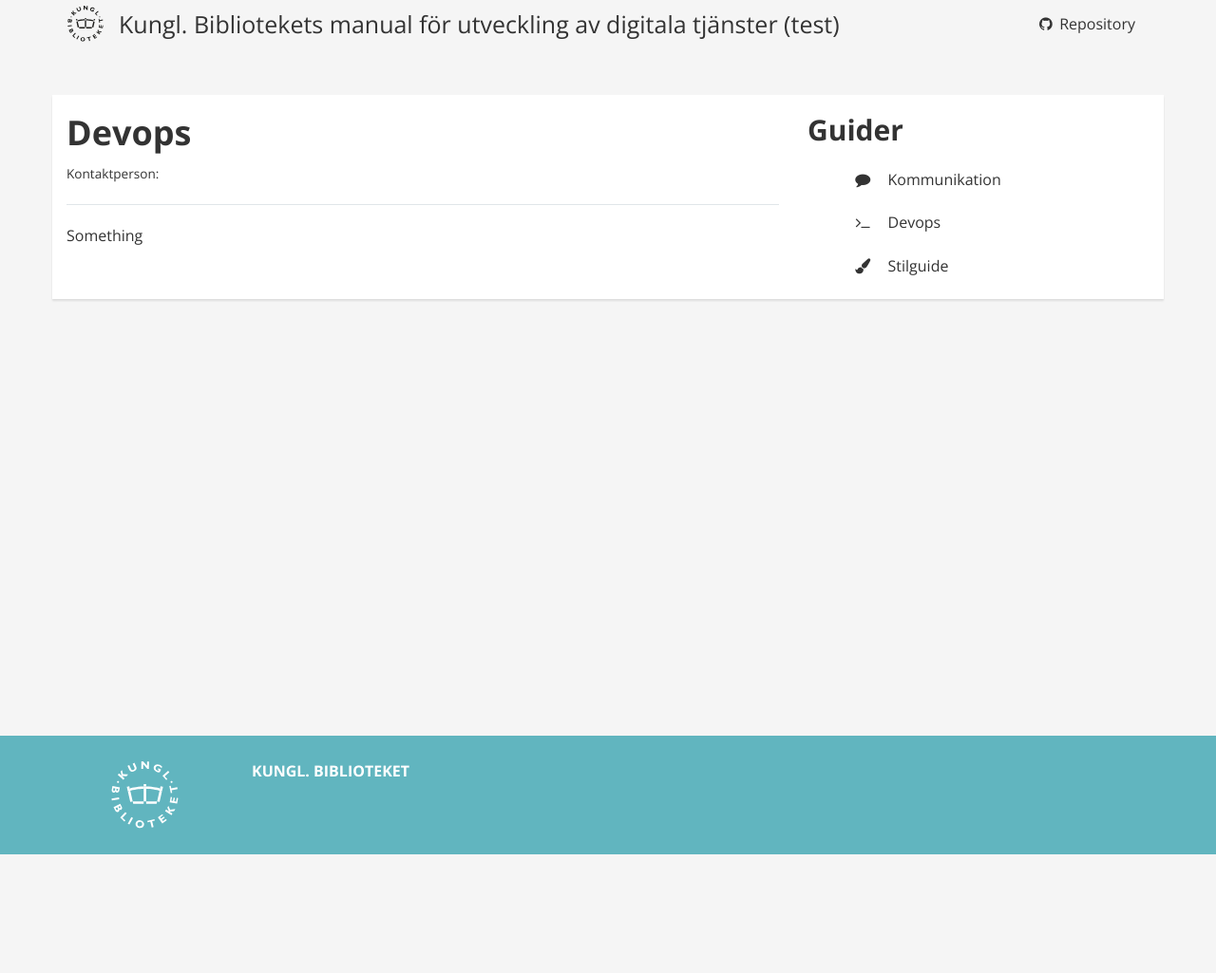
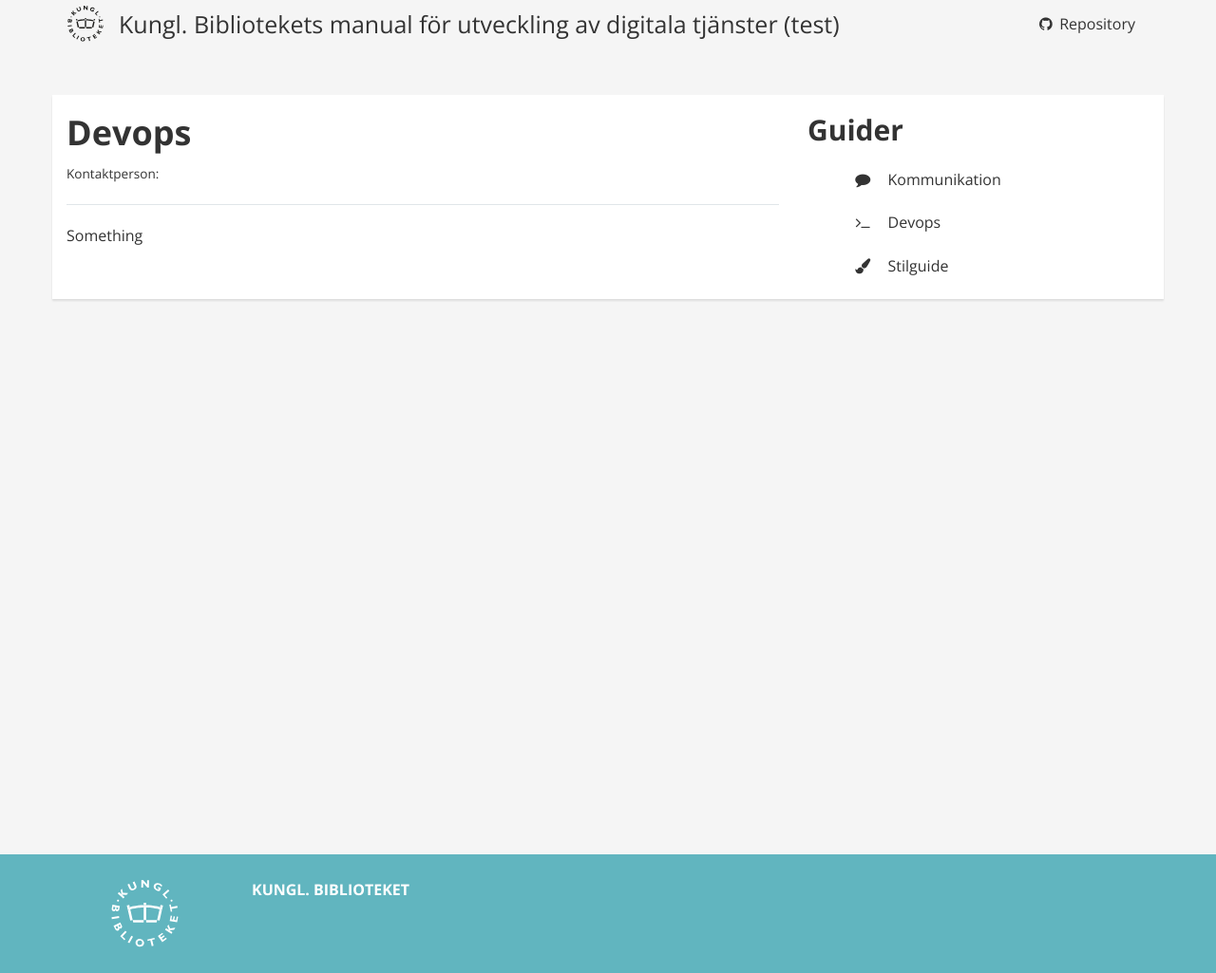
Before and after one commit to Kungbib/service-manual, a Jekyll site: the page built from devops.md, in a window 1280 px wide. Shown: the whole page at 95% size. Built offline with Jekyll 4.4.1, drawn with Linux system fonts in a browser that asks for light colours; nearby versions of some CDN libraries; before the commit the page ends 900 px from its top, so only the background shows below that.

Commit message:
footer fixed

```diff
--- a/_layouts/default.html
+++ b/_layouts/default.html
@@ -6,12 +6,13 @@
   <body>
 
     {% include header.html %}
-
-    <main class="container">
-      <div class="row">
-        {{ content }}
-      </div>
-    </main>
+    <div class="wrapper">
+      <main class="container">
+        <div class="row">
+          {{ content }}
+        </div>
+      </main>
+    </div>
 
     {% include footer.html %}
 
--- a/_layouts/guide.html
+++ b/_layouts/guide.html
@@ -1,31 +1,13 @@
 ---
-layout: guide
+layout: default
 ---
 
-<!DOCTYPE html>
-<html>
-
-  {% include head.html %}
-
-  <body class="{{ page.layout }}">
-
-    {% include header.html %}
-
-    <main class="container">
-      <div class="row">
 <div class="col-md-8">
   <h1>{{ page.title }}</h1>
   <small>Kontaktperson: <a href="mailto:{{ page.authormail }}">{{ page.author }}</a></small>
   <hr>
   {{ content }}
 </div>
-        <div class="col-md-4">
+<div class="col-md-4 sidebar">
   {% include guidelist.html %}
 </div>
-    </main>
-
-    {% include footer.html %}
-
-  </body>
-
-</html>
--- a/css/main.scss
+++ b/css/main.scss
@@ -3,9 +3,19 @@
 ---
 @charset "utf-8";
 
+html, body {
+  height: 100%;
+}
+
 body {
   background-color: #F5F5F5;
-  min-height: 100vh;
+}
+
+.wrapper {
+  min-height: 100%;
+  height: auto;
+  margin: 0 auto -150px;
+  padding: 0 0 150px;
 }
 
 main {
@@ -43,11 +53,9 @@ main {
 
 footer {
   width: 100%;
-  position: absolute;
-  bottom: 0;
 }
 
-body.guide {
+.sidebar {
   .page-list {
     font-size: 0.5em;
     margin-top: 2em;
```
Lines whose indentation alone changed are shown as unchanged.
